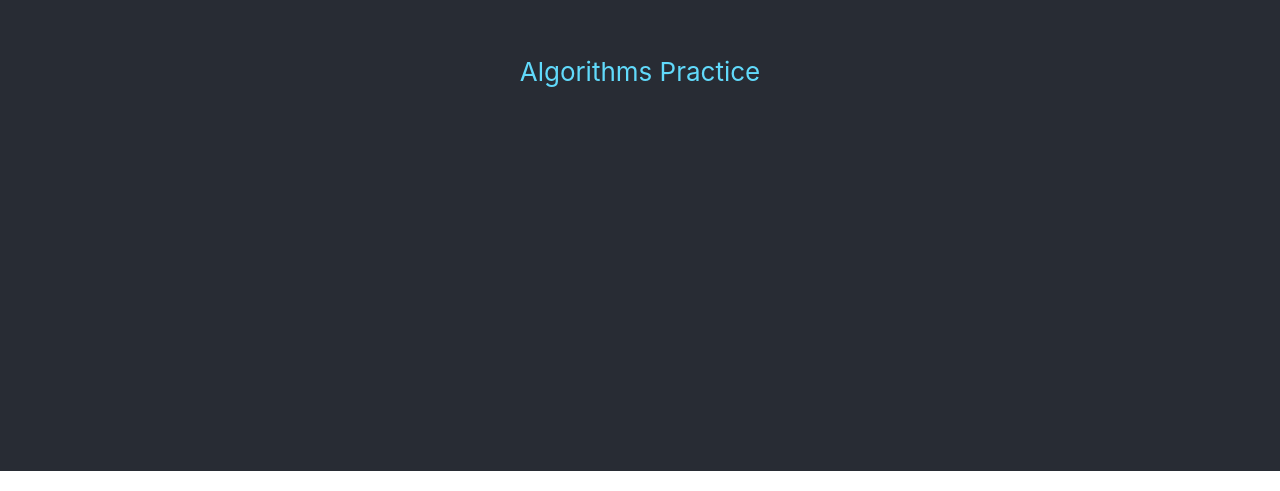
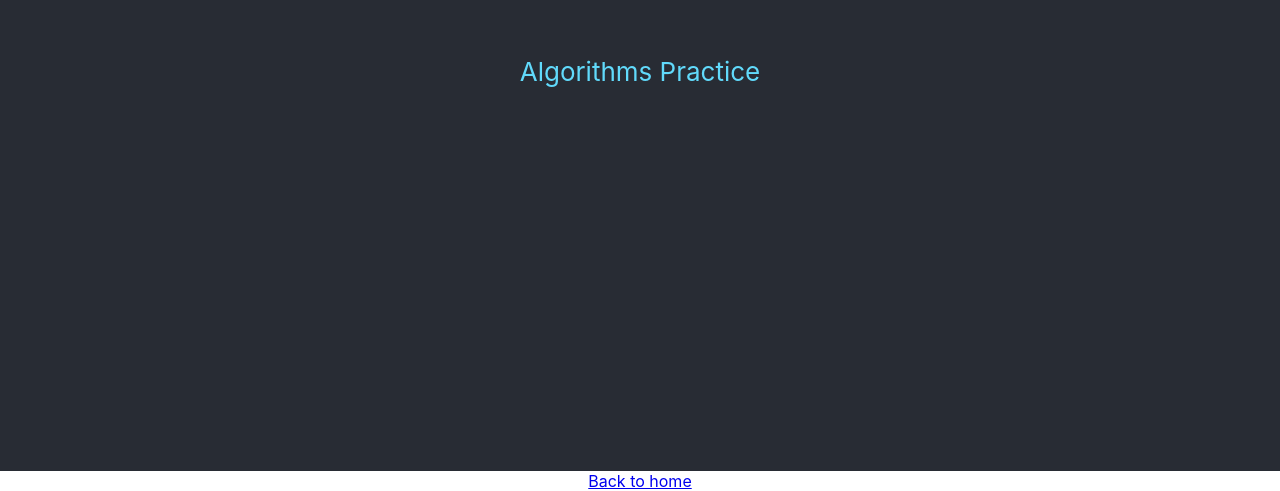
Before and after one commit to unachoza/Thoughts-on-Algorithms-DataStructures, a React (Create React App) app: page / in a window 1280 px wide. Shown: the part 329-820 px from the top of the page. Built offline with nearby package versions, Linux system fonts and the light colour scheme.

Commit message:
home link

```diff
--- a/src/App.tsx
+++ b/src/App.tsx
@@ -8,6 +8,7 @@ const App: React.FC = () => {
         <header className="App-header">
           <div className="App-link">Algorithms Practice</div>
         </header>
+        <a href="https://arianna-dev.vercel.app/">Back to home</a>
       </div>
     </>
   );
```
